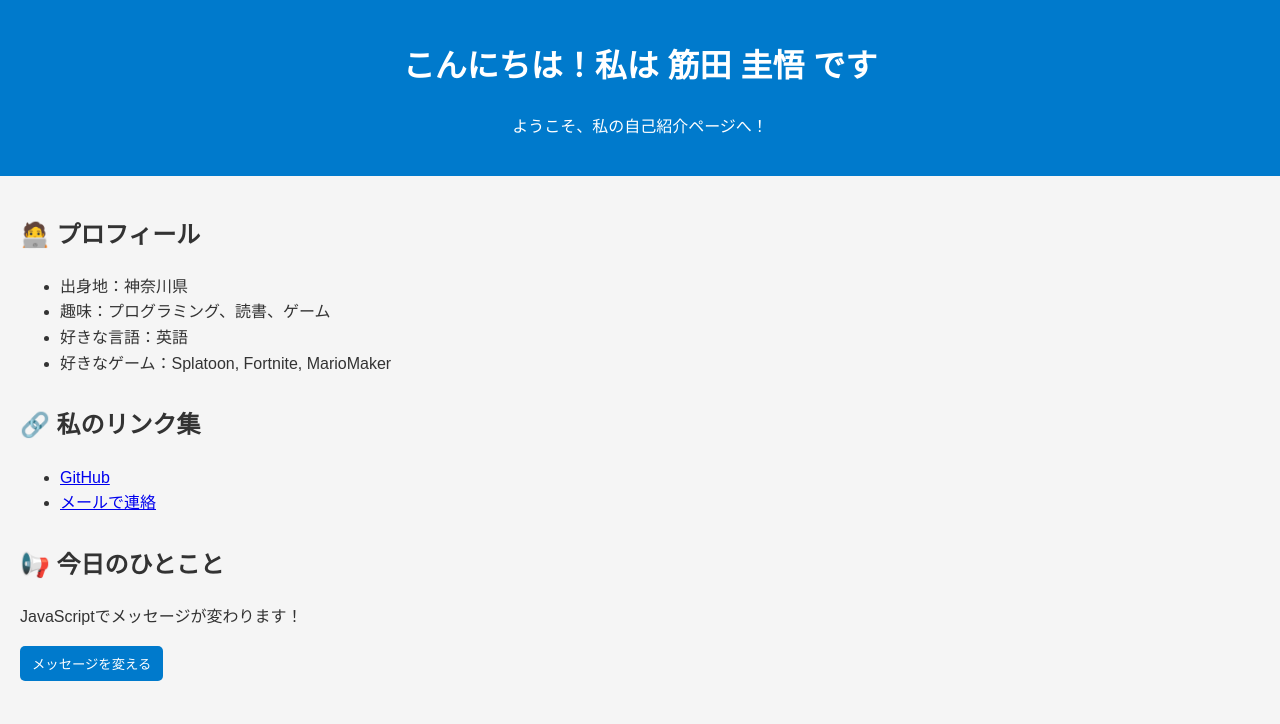
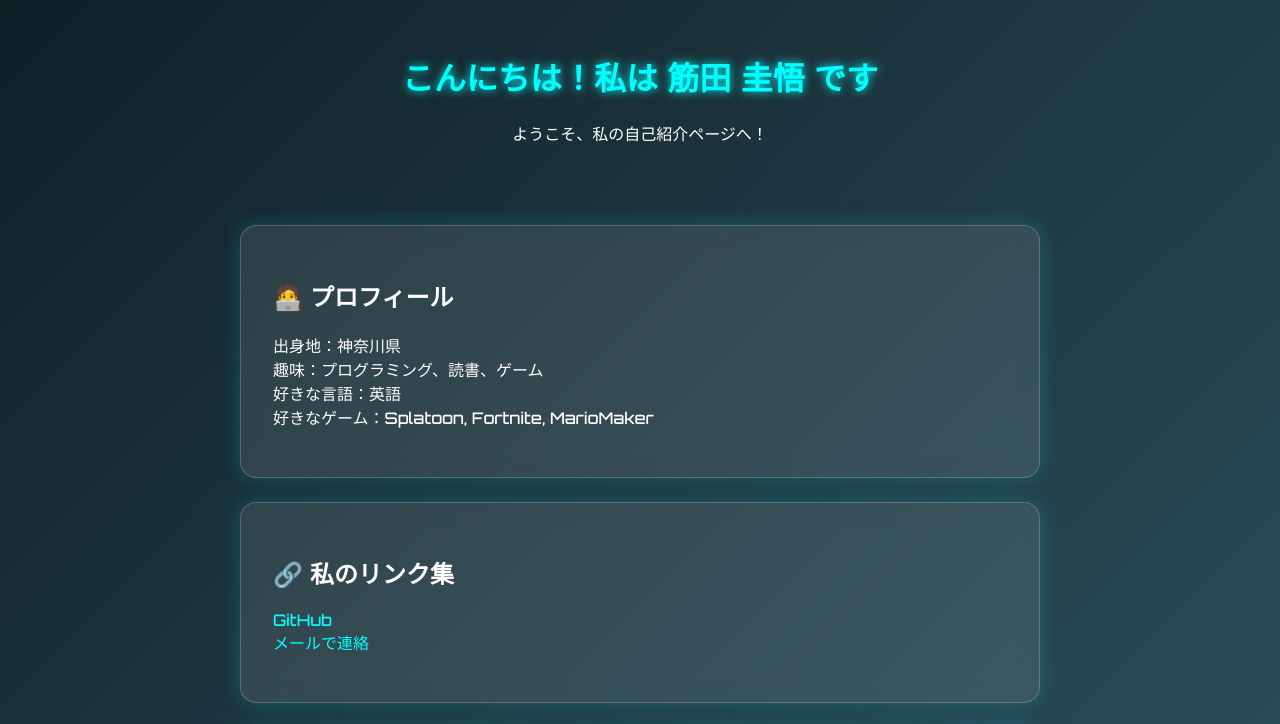
Before and after one commit to ke955/ke955.github.io, a plain HTML site: page index.html in a window 1280 px wide. Shown: the top 724 px of the page. Drawn offline with Linux system fonts and the light colour scheme.

Commit message:
Update style.css

```diff
--- a/style.css
+++ b/style.css
@@ -1,42 +1,73 @@
 body {
-  font-family: Arial, sans-serif;
-  line-height: 1.6;
   margin: 0;
-  padding: 0;
-  background-color: #f5f5f5;
-  color: #333;
+  font-family: 'Orbitron', sans-serif;
+  background: linear-gradient(135deg, #0f2027, #203a43, #2c5364);
+  color: #fff;
+  display: flex;
+  flex-direction: column;
+  align-items: center;
+  min-height: 100vh;
 }
 
-header {
-  background-color: #007acc;
-  color: white;
-  padding: 20px;
+header, footer {
   text-align: center;
+  padding: 2rem 1rem;
+}
+
+header h1 {
+  font-size: 2rem;
+  color: #00ffff;
+  text-shadow: 0 0 10px #00ffff;
 }
 
 main {
-  padding: 20px;
+  width: 90%;
+  max-width: 800px;
+  margin: 2rem auto;
 }
 
-section {
-  margin-bottom: 30px;
+.glass {
+  background: rgba(255, 255, 255, 0.1);
+  border: 1px solid rgba(255, 255, 255, 0.2);
+  border-radius: 16px;
+  padding: 2rem;
+  margin-bottom: 1.5rem;
+  backdrop-filter: blur(10px);
+  box-shadow: 0 0 20px rgba(0, 255, 255, 0.2);
+}
+
+ul {
+  list-style: none;
+  padding: 0;
+}
+
+a {
+  color: #00ffff;
+  text-decoration: none;
+}
+
+a:hover {
+  text-decoration: underline;
+}
+
+button {
+  padding: 0.7rem 1.5rem;
+  background: #00ffff;
+  border: none;
+  border-radius: 8px;
+  color: #000;
+  font-weight: bold;
+  cursor: pointer;
+  box-shadow: 0 0 10px #00ffff;
+  transition: transform 0.2s ease;
+}
+
+button:hover {
+  transform: scale(1.05);
 }
 
 footer {
-  background-color: #ddd;
-  text-align: center;
-  padding: 10px;
+  margin-top: auto;
+  font-size: 0.9rem;
+  color: #aaa;
 }
-
-button {
-  padding: 8px 12px;
-  background-color: #007acc;
-  color: white;
-  border: none;
-  border-radius: 5px;
-  cursor: pointer;
-}
-
-button:hover {
-  background-color: #005f99;
-}
```
